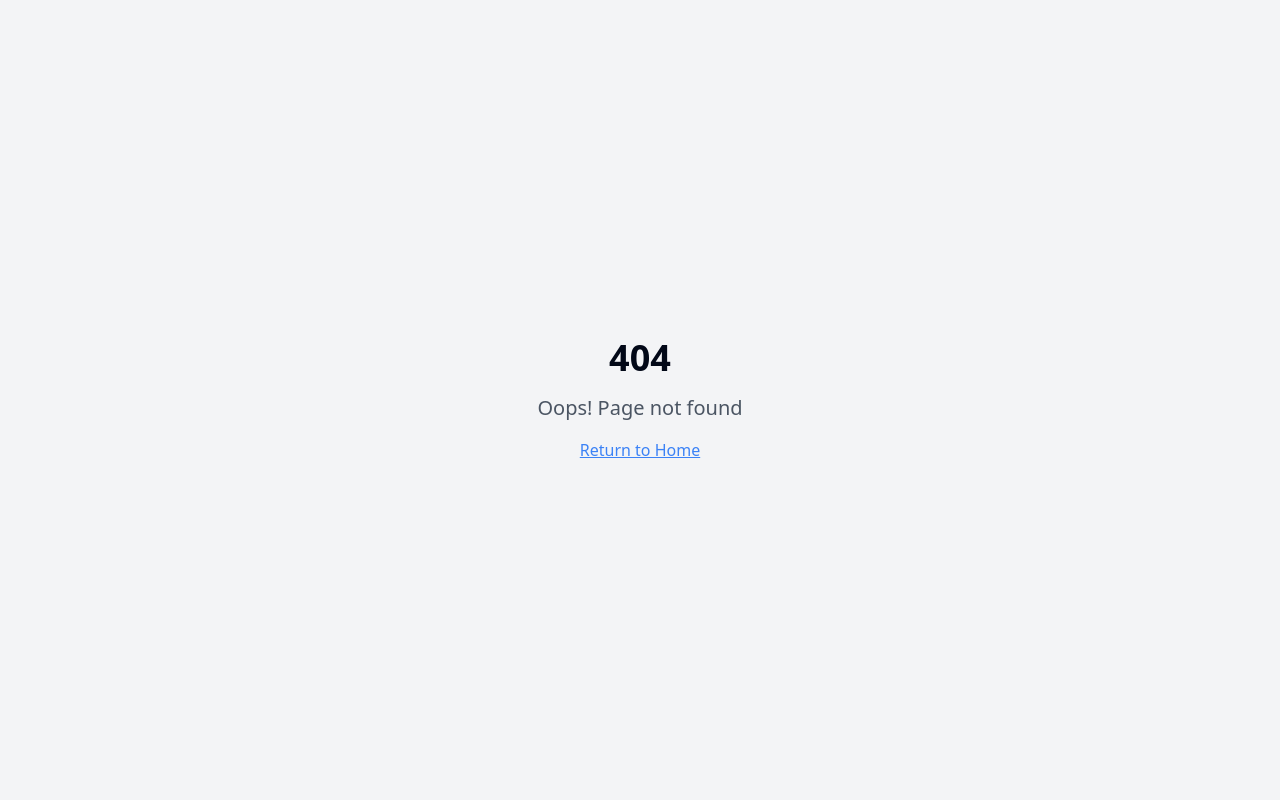
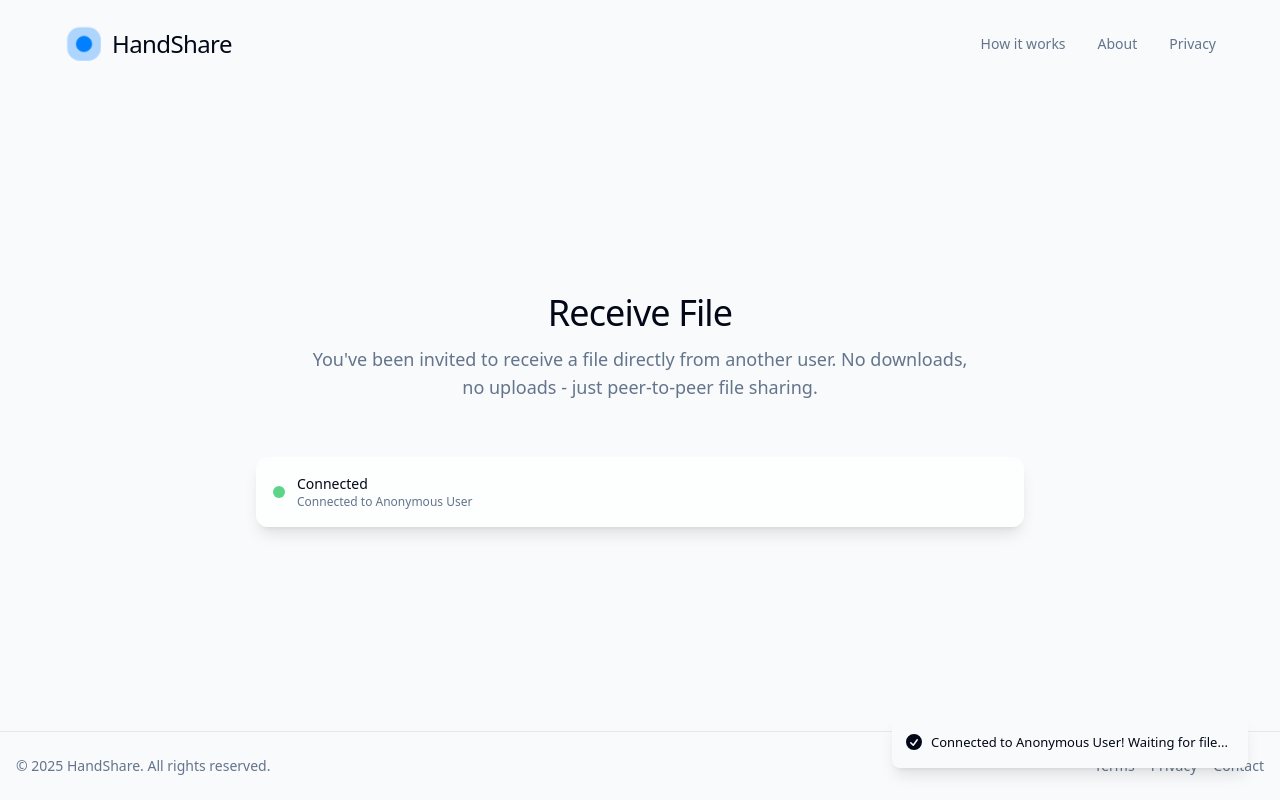
Before and after one commit to EnzoVezzaro/peer-to-peer-handshake-docs, a React (Vite) app: page /receive/1 in a window 1280 px wide. Before the commit this address had no page. Built offline with nearby package versions, Linux system fonts and the light colour scheme.

Commit message:
Fix: 404 error on receive route

```diff
--- a/src/App.tsx
+++ b/src/App.tsx
@@ -1,3 +1,4 @@
+
 import { Toaster } from "@/components/ui/toaster";
 import { Toaster as Sonner } from "@/components/ui/sonner";
 import { TooltipProvider } from "@/components/ui/tooltip";
@@ -5,6 +6,7 @@ import { QueryClient, QueryClientProvider } from "@tanstack/react-query";
 import { BrowserRouter, Routes, Route } from "react-router-dom";
 import Index from "./pages/Index";
 import NotFound from "./pages/NotFound";
+import Receive from "./pages/Receive";
 
 const queryClient = new QueryClient();
 
@@ -16,6 +18,7 @@ const App = () => (
       <BrowserRouter>
         <Routes>
           <Route path="/" element={<Index />} />
+          <Route path="/receive/:roomId" element={<Receive />} />
           {/* ADD ALL CUSTOM ROUTES ABOVE THE CATCH-ALL "*" ROUTE */}
           <Route path="*" element={<NotFound />} />
         </Routes>
--- a/src/pages/NotFound.tsx
+++ b/src/pages/NotFound.tsx
@@ -1,4 +1,5 @@
-import { useLocation } from "react-router-dom";
+
+import { useLocation, Link } from "react-router-dom";
 import { useEffect } from "react";
 
 const NotFound = () => {
@@ -13,12 +14,36 @@ const NotFound = () => {
 
   return (
     <div className="min-h-screen flex items-center justify-center bg-gray-100">
-      <div className="text-center">
-        <h1 className="text-4xl font-bold mb-4">404</h1>
-        <p className="text-xl text-gray-600 mb-4">Oops! Page not found</p>
-        <a href="/" className="text-blue-500 hover:text-blue-700 underline">
+      <div className="text-center max-w-md p-8 bg-white rounded-lg shadow-lg">
+        <div className="w-20 h-20 mx-auto mb-6 flex items-center justify-center bg-red-50 rounded-full">
+          <svg
+            width="40"
+            height="40"
+            viewBox="0 0 24 24"
+            fill="none"
+            stroke="currentColor"
+            strokeWidth="2"
+            strokeLinecap="round"
+            strokeLinejoin="round"
+            className="text-red-500"
+          >
+            <circle cx="12" cy="12" r="10" />
+            <line x1="12" y1="8" x2="12" y2="12" />
+            <line x1="12" y1="16" x2="12.01" y2="16" />
+          </svg>
+        </div>
+        <h1 className="text-4xl font-bold mb-2">404</h1>
+        <p className="text-xl text-gray-600 mb-6">Oops! Page not found</p>
+        <p className="text-sm text-gray-500 mb-6">
+          The page you're looking for might have been removed, had its name changed,
+          or is temporarily unavailable.
+        </p>
+        <Link
+          to="/"
+          className="inline-flex items-center justify-center rounded-md bg-primary text-primary-foreground px-6 py-3 text-sm font-medium transition-colors hover:bg-primary/90 focus-visible:outline-none focus-visible:ring-2 focus-visible:ring-ring"
+        >
           Return to Home
-        </a>
+        </Link>
       </div>
     </div>
   );
--- /dev/null
+++ b/src/pages/Receive.tsx
@@ -0,0 +1,212 @@
+
+import React, { useState, useEffect } from 'react';
+import { useParams, useNavigate } from 'react-router-dom';
+import Header from '../components/Header';
+import ConnectionStatus, { ConnectionState } from '../components/ConnectionStatus';
+import TransferProgress from '../components/TransferProgress';
+import FilePreview from '../components/FilePreview';
+import { toast } from 'sonner';
+import { initiatePeerConnection } from '../lib/peerConnection';
+
+const Receive = () => {
+  const { roomId } = useParams<{ roomId: string }>();
+  const navigate = useNavigate();
+
+  const [connectionState, setConnectionState] = useState<ConnectionState>('connecting');
+  const [peerName, setPeerName] = useState<string>('');
+  const [incomingFile, setIncomingFile] = useState<File | null>(null);
+  const [showFilePreview, setShowFilePreview] = useState<boolean>(false);
+  const [transferProgress, setTransferProgress] = useState<number>(0);
+  const [transferStats, setTransferStats] = useState<{
+    speed: number;
+    remaining: number;
+    transferred: number;
+    total: number;
+  } | null>(null);
+
+  useEffect(() => {
+    if (!roomId) {
+      toast.error('Invalid sharing link');
+      navigate('/');
+      return;
+    }
+
+    console.log('Connecting to room:', roomId);
+
+    // Initialize peer connection as the receiver
+    const peerConnection = initiatePeerConnection(
+      (state) => setConnectionState(state as ConnectionState),
+      (data) => console.log('Received data:', data),
+      (name) => {
+        setPeerName(name);
+        toast.success(`Connected to ${name}! Waiting for file...`);
+      },
+      (fileInfo) => {
+        setIncomingFile(fileInfo);
+        setShowFilePreview(true);
+      }
+    );
+
+    // Connect to the sender
+    peerConnection.connect();
+
+    // Cleanup function
+    return () => {
+      peerConnection.disconnect();
+    };
+  }, [roomId, navigate]);
+
+  // Handle file transfer acceptance
+  const handleAcceptTransfer = () => {
+    if (!incomingFile) return;
+
+    setShowFilePreview(false);
+    setConnectionState('transferring');
+
+    // Simulate file transfer with progress updates
+    let progress = 0;
+    const totalSize = incomingFile.size;
+    let transferred = 0;
+    const startTime = Date.now();
+
+    const transferInterval = setInterval(() => {
+      // Simulate transfer of chunks
+      const chunkSize = Math.min(512 * 1024, totalSize - transferred); // 512KB chunks
+      transferred += chunkSize;
+
+      const elapsedSeconds = (Date.now() - startTime) / 1000;
+      const speed = transferred / elapsedSeconds;
+      progress = (transferred / totalSize) * 100;
+      const remaining = (totalSize - transferred) / speed;
+
+      setTransferProgress(progress);
+      setTransferStats({
+        speed,
+        remaining,
+        transferred,
+        total: totalSize
+      });
+
+      if (transferred >= totalSize) {
+        clearInterval(transferInterval);
+        setTimeout(() => {
+          setConnectionState('completed');
+          toast.success('File transfer completed successfully!');
+        }, 500);
+      }
+    }, 200);
+  };
+
+  // Handle file transfer decline
+  const handleDeclineTransfer = () => {
+    setShowFilePreview(false);
+    setConnectionState('connected');
+    toast.info('File transfer declined');
+  };
+
+  // Reset and go back home
+  const handleReset = () => {
+    navigate('/');
+  };
+
+  return (
+    <div className="flex flex-col min-h-screen">
+      <Header />
+
+      <main className="flex-1 container mx-auto px-4 py-8 flex flex-col items-center justify-center gap-6">
+        <div className="text-center max-w-2xl mb-8 animate-slide-in">
+          <h1 className="text-4xl font-medium tracking-tight mb-3">
+            Receive File
+          </h1>
+          <p className="text-lg text-muted-foreground">
+            You've been invited to receive a file directly from another user.
+            No downloads, no uploads - just peer-to-peer file sharing.
+          </p>
+        </div>
+
+        <div className="w-full space-y-6">
+          {/* Show connection status */}
+          <ConnectionStatus
+            state={connectionState}
+            peerName={peerName}
+          />
+
+          {/* Show file preview for confirming transfer */}
+          {showFilePreview && incomingFile && (
+            <FilePreview
+              file={incomingFile}
+              onAccept={handleAcceptTransfer}
+              onDecline={handleDeclineTransfer}
+            />
+          )}
+
+          {/* Show transfer progress if transferring */}
+          {connectionState === 'transferring' && transferStats && (
+            <TransferProgress
+              progress={transferProgress}
+              transferSpeed={transferStats.speed}
+              timeRemaining={transferStats.remaining}
+              transferredBytes={transferStats.transferred}
+              totalBytes={transferStats.total}
+            />
+          )}
+
+          {/* Show completion message if transfer is done */}
+          {connectionState === 'completed' && incomingFile && (
+            <div className="w-full max-w-3xl mx-auto animate-fade-in">
+              <div className="glassmorphism p-6 rounded-xl text-center">
+                <div className="w-16 h-16 mx-auto flex items-center justify-center bg-green-100 rounded-full mb-4">
+                  <svg
+                    width="32"
+                    height="32"
+                    viewBox="0 0 24 24"
+                    fill="none"
+                    stroke="currentColor"
+                    strokeWidth="2"
+                    strokeLinecap="round"
+                    strokeLinejoin="round"
+                    className="text-green-600"
+                  >
+                    <path d="M22 11.08V12a10 10 0 1 1-5.93-9.14"></path>
+                    <polyline points="22 4 12 14.01 9 11.01"></polyline>
+                  </svg>
+                </div>
+                <h3 className="text-xl font-medium mb-2">Transfer Complete!</h3>
+                <p className="text-muted-foreground mb-4">
+                  You received "{incomingFile.name}" successfully.
+                </p>
+                <button
+                  onClick={handleReset}
+                  className="btn-primary mx-auto"
+                >
+                  Return Home
+                </button>
+              </div>
+            </div>
+          )}
+        </div>
+      </main>
+
+      <footer className="py-6 border-t border-border">
+        <div className="container mx-auto px-4 flex flex-col md:flex-row justify-between items-center gap-4">
+          <p className="text-sm text-muted-foreground">
+            &copy; {new Date().getFullYear()} HandShare. All rights reserved.
+          </p>
+          <div className="flex gap-4">
+            <a href="#" className="text-sm text-muted-foreground hover:text-foreground transition-colors">
+              Terms
+            </a>
+            <a href="#" className="text-sm text-muted-foreground hover:text-foreground transition-colors">
+              Privacy
+            </a>
+            <a href="#" className="text-sm text-muted-foreground hover:text-foreground transition-colors">
+              Contact
+            </a>
+          </div>
+        </div>
+      </footer>
+    </div>
+  );
+};
+
+export default Receive;
```
